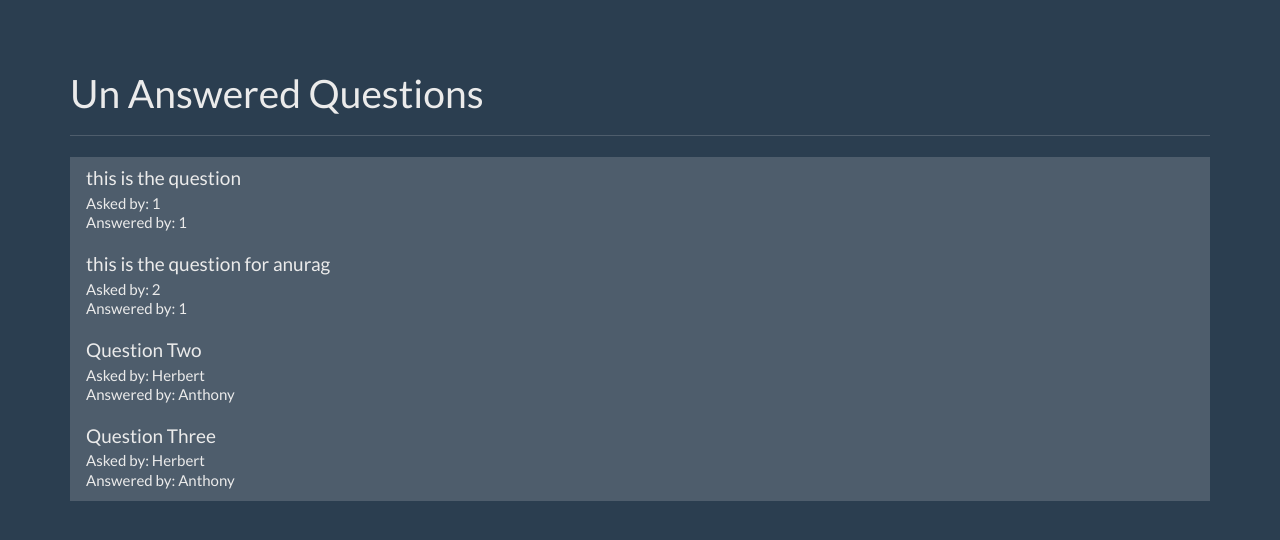
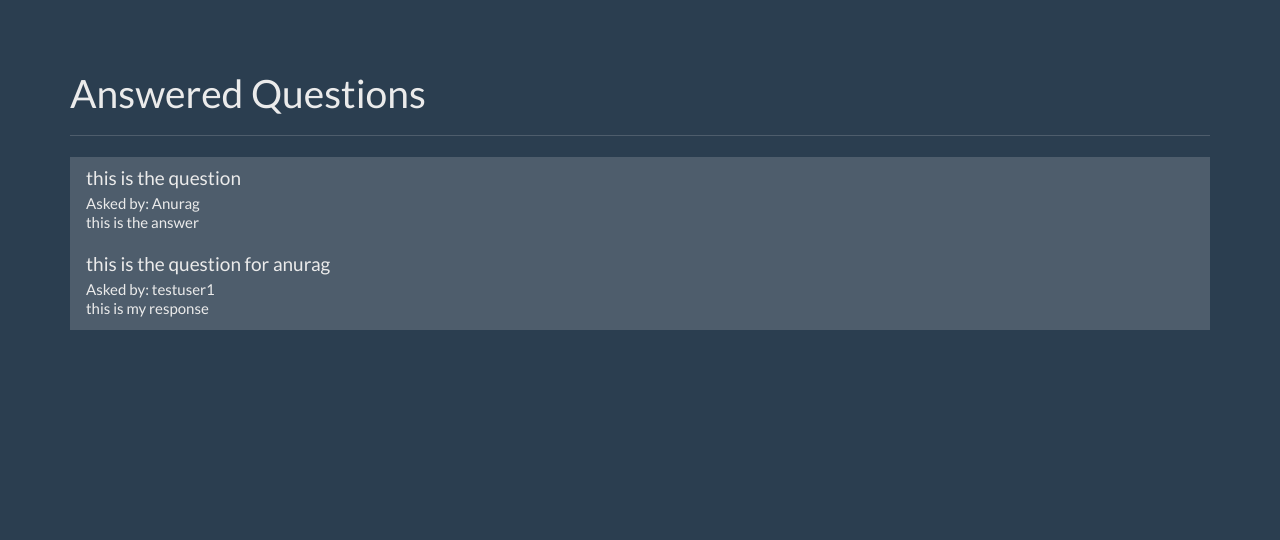
Before and after one commit to anuragmy/flask-qna, a Flask app: page / in a window 1280 px wide. Shown: the part 40-580 px from the top of the page. Run offline with Flask 3, Linux system fonts and the light colour scheme; a user stored in the database is signed in; data comes from the database, SQL or seed files in the repository; both versions use the stored data as it was after the commit; some libraries are stand-ins or nearby versions.

Commit message:
feat functionality covered

```diff
--- a/app.py
+++ b/app.py
@@ -39,7 +39,7 @@ def index():
 
    if user:
       db = get_db()
-      questions = db.execute('select question_text, id, answer_by_id, expert_id from questions where expert_id = ?', [user['id']]).fetchall()
+      questions = db.execute('select questions.question_text as question_text, questions.answer_text as answer_text, questions.id as id, users.name as name, users.expert as expert_id from questions join users on users.id = questions.answer_by_id  where answer_text is not null and expert_id = ?', [user['id']]).fetchall()
    return render_template('home.html', user=user, questions=questions)
 
 
@@ -78,19 +78,27 @@ def login():
 
    return render_template('login.html', user=user)
 
-@app.route('/question')
-def question():
+@app.route('/question/<question_id>')
+def question(question_id):
    user = get_currect_user()
-   return render_template('question.html', user=user)
-
-@app.route('/answer')
-def answer():
-   user = get_currect_user()
+   question = None
    if user:
       db = get_db()
-      question = db.execute('select question_text, answer_by_id, expert_id from questions where expert_id = 1')
-      question_result = question.fetchall()
-   return render_template('answer.html', user=user, questions=question_result)
+      question = db.execute('select questions.question_text as question_text, questions.answer_text as answer_text, questions.id as id, users.name as name, users.expert as expert_id from questions join users on users.id = questions.answer_by_id  where answer_text is not null and questions.id = ?', [question_id]).fetchone()
+   return render_template('question.html', user=user, question=question)
+
+@app.route('/answer/<question_id>', methods=['GET','POST'])
+def answer(question_id):
+   user = get_currect_user()
+   question = None
+   if user:
+      db = get_db()
+      if request.method == 'POST':
+       db.execute('update questions  set answer_text = ? where id = ? ', [request.form['answer'], question_id])
+       db.commit()
+       return redirect(url_for('index'))
+      question = db.execute('select question_text, id, answer_by_id, expert_id from questions where id = ? ', [question_id]).fetchone()
+   return render_template('answer.html', user=user, question=question)
 
 @app.route('/unanswered')
 def unanswered():
@@ -99,7 +107,7 @@ def unanswered():
 
    if user:
       db = get_db()
-      questions = db.execute('select questions.question_text, questions.id, users.name as name, questions.expert_id from questions join users on users.id  = questions.answer_by_id where questions.answer_text is null and questions.expert_id = ?', [user['id']]).fetchall()
+      questions = db.execute('select questions.question_text, questions.id as id, users.name as name, questions.expert_id from questions join users on users.id  = questions.answer_by_id where questions.answer_text is null and questions.expert_id = ?', [user['id']]).fetchall()
    return render_template('unanswered.html', user=user, questions=questions)
 
 @app.route('/ask', methods=['GET','POST'])
@@ -110,7 +118,7 @@ def ask():
     if request.method == 'POST':
         db.execute('insert into questions (question_text, answer_by_id, expert_id) values (?,?,?)', [request.form['question'], user['id'], request.form['expert']] )
         db.commit()
-        return "QUestion {} Expert id {}".format(request.form['question'], request.form['expert'])
+        return redirect(url_for('index'))
     experts = db.execute('select id, name from users where expert = 1')
     experts_result  = experts.fetchall()
     return render_template('ask.html', user=user, experts=experts_result)
--- a/templates/ask.html
+++ b/templates/ask.html
@@ -39,7 +39,7 @@
             0 %}
             <li><a href="{{ url_for('ask') }}">Ask Question</a></li>
             {% endif %} {% if user and user[1] == 1 %}
-            <li><a href="{{ url_for('answer') }}">Answer Questions</a></li>
+            <li><a href="{{ url_for('unanswered') }}">Answer Questions</a></li>
             {% endif %} {% if user and user[1] == 1 and user[2] == 1 %}
             <li><a href="{{ url_for('users') }}">User Setup</a></li>
             {% endif %} {% if user %}
--- a/templates/home.html
+++ b/templates/home.html
@@ -37,7 +37,7 @@
             {% endif %} {% if user %}
             <li><a href="{{ url_for('ask') }}">Ask Question</a></li>
             {% endif %} {% if user and user['expert'] == 1 %}
-            <li><a href="{{ url_for('answer') }}">Answer Questions</a></li>
+            <li><a href="{{ url_for('unanswered') }}">Answer Questions</a></li>
             {% endif %} {% if user and user['admin'] == 1 %}
             <li><a href="{{ url_for('users') }}">User Setup</a></li>
             {% endif %} {% if user %}
@@ -51,34 +51,29 @@
 
     <div class="container theme-showcase" role="main">
       <div class="page-header">
-        <h1>Un Answered Questions</h1>
+        <h1>Answered Questions</h1>
       </div>
       <div class="row">
         <div class="col-lg-12">
           <div class="list-group">
             {% if questions %} {% for question in questions %}
-            <a href="#" class="list-group-item">
+            <a
+              href="{{ url_for('question', question_id=question['id']) }}"
+              class="list-group-item"
+            >
               <h4 class="list-group-item-heading">
                 {{ question['question_text'] }}
               </h4>
               <p class="list-group-item-text">
-                Asked by: {{ question['answer_by_id'] }}
+                Asked by: {{ question['name'] }}
               </p>
-              <p class="list-group-item-text">
+              <!-- <p class="list-group-item-text">
                 Answered by: {{ question['expert_id'] }}
-              </p>
+              </p> -->
+              <p class="list-group-item-text">{{ question['answer_text'] }}</p>
             </a>
+
             {% endfor %} {% endif %}
-            <a href="#" class="list-group-item">
-              <h4 class="list-group-item-heading">Question Two</h4>
-              <p class="list-group-item-text">Asked by: Herbert</p>
-              <p class="list-group-item-text">Answered by: Anthony</p>
-            </a>
-            <a href="#" class="list-group-item">
-              <h4 class="list-group-item-heading">Question Three</h4>
-              <p class="list-group-item-text">Asked by: Herbert</p>
-              <p class="list-group-item-text">Answered by: Anthony</p>
-            </a>
           </div>
         </div>
         <!-- /.col-lg-12 -->
--- a/templates/login.html
+++ b/templates/login.html
@@ -39,7 +39,7 @@
             0 %}
             <li><a href="{{ url_for('ask') }}">Ask Question</a></li>
             {% endif %} {% if user and user[1] == 1 %}
-            <li><a href="{{ url_for('answer') }}">Answer Questions</a></li>
+            <li><a href="{{ url_for('unanswered') }}">Answer Questions</a></li>
             {% endif %} {% if user and user[1] == 1 and user[2] == 1 %}
             <li><a href="{{ url_for('users') }}">User Setup</a></li>
             {% endif %} {% if user %}
--- a/templates/register.html
+++ b/templates/register.html
@@ -39,7 +39,7 @@
             0 %}
             <li><a href="{{ url_for('ask') }}">Ask Question</a></li>
             {% endif %} {% if user and user[1] == 1 %}
-            <li><a href="{{ url_for('answer') }}">Answer Questions</a></li>
+            <li><a href="{{ url_for('unanswered') }}">Answer Questions</a></li>
             {% endif %} {% if user and user[1] == 1 and user[2] == 1 %}
             <li><a href="{{ url_for('users') }}">User Setup</a></li>
             {% endif %} {% if user %}
--- a/templates/unanswered.html
+++ b/templates/unanswered.html
@@ -38,7 +38,7 @@
             0 %}
             <li><a href="{{ url_for('ask') }}">Ask Question</a></li>
             {% endif %} {% if user and user[1] == 1 %}
-            <li><a href="{{ url_for('answer') }}">Answer Questions</a></li>
+            <li><a href="{{ url_for('unanswered') }}">Answer Questions</a></li>
             {% endif %} {% if user and user[1] == 1 and user[2] == 1 %}
             <li><a href="{{ url_for('users') }}">User Setup</a></li>
             {% endif %} {% if user %}
@@ -59,7 +59,7 @@
           <div class="list-group">
             {% if questions %} {% for question in questions %}
             <a
-              href="{{ url_for('answer', question_text=question['text'])}}"
+              href="{{ url_for('answer', question_id=question['id'])}}"
               class="list-group-item"
             >
               <h4 class="list-group-item-heading">
--- a/templates/users.html
+++ b/templates/users.html
@@ -38,7 +38,7 @@
             0 %}
             <li><a href="{{ url_for('ask') }}">Ask Question</a></li>
             {% endif %} {% if user and user[1] == 1 %}
-            <li><a href="{{ url_for('answer') }}">Answer Questions</a></li>
+            <li><a href="{{ url_for('unanswered') }}">Answer Questions</a></li>
             {% endif %} {% if user and user[1] == 1 and user[2] == 1 %}
             <li><a href="{{ url_for('users') }}">User Setup</a></li>
             {% endif %} {% if user %}
```
Also changed, not shown: templates/answer.html (+4 -5 lines), templates/question.html (+9 -6 lines), database/sqlite.db.
